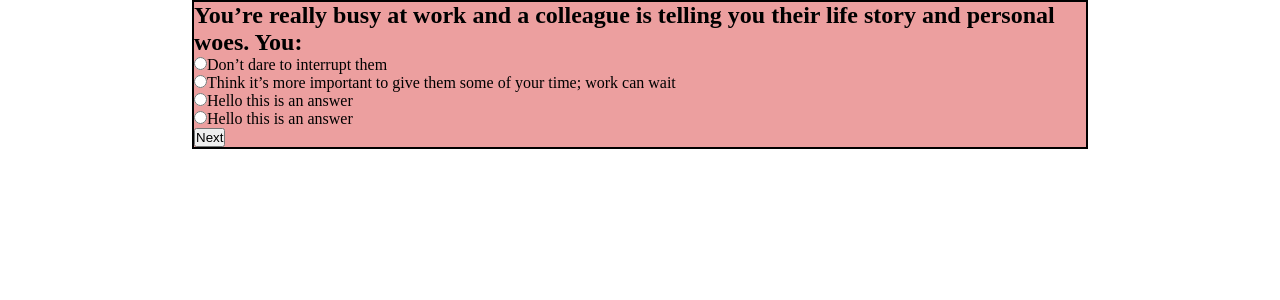
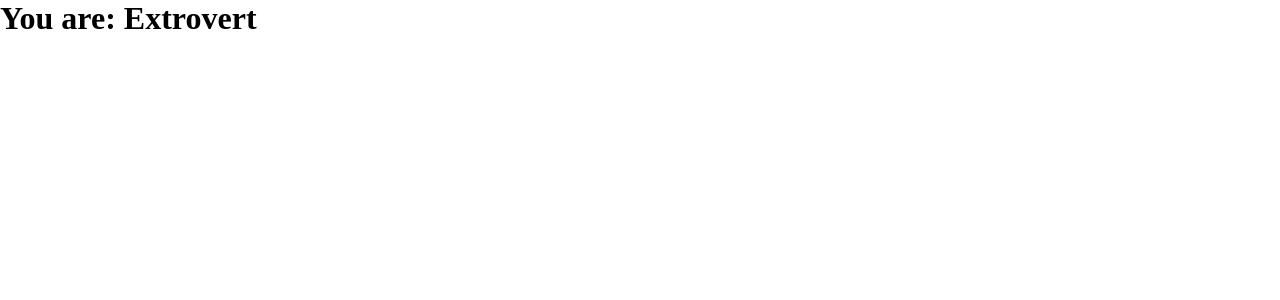
Before and after one commit to medaminedev66/introvert-or-extrovert-client, a React (Create React App) app: page /result_page/1 in a window 1280 px wide. Shown: the top 300 px of the page. Built offline with nearby package versions, Linux system fonts and the light colour scheme; the HTML template or start-up script is replaced by a standard one.

Commit message:
Work on the result page and analyzeResult method

```diff
--- a/package.json
+++ b/package.json
@@ -8,6 +8,7 @@
     "@testing-library/user-event": "^13.5.0",
     "react": "^18.2.0",
     "react-dom": "^18.2.0",
+    "react-router-dom": "^6.3.0",
     "react-scripts": "5.0.1",
     "web-vitals": "^2.1.4"
   },
--- a/src/App.js
+++ b/src/App.js
@@ -1,10 +1,18 @@
+import { BrowserRouter, Route, Routes } from 'react-router-dom';
 import './App.css';
 import Questions from './components/Questions';
+import ResultPage from './pages/ResultPage';
+
 
 function App() {
   return (
     <div>
-      <Questions />
+      <BrowserRouter>
+        <Routes>
+          <Route path="/" element={<Questions />} />
+          <Route path="/result_page/:result" element={<ResultPage />} />
+        </Routes>
+      </BrowserRouter>
     </div>
   );
 }
--- a/src/components/Questions.js
+++ b/src/components/Questions.js
@@ -1,11 +1,14 @@
 import React, { useState } from 'react';
+import { useNavigate } from 'react-router-dom';
 import Answer from './Answer';
 import Question from './Question';
 import Iterator from './Iterator';
 
+
 function Questions() {
   const [index, setIndex] = useState(0);
   const [answers, setAnswers] = useState({});
+  const navigate = useNavigate();
 
   const questions = [
     {
@@ -96,7 +99,15 @@ function Questions() {
   };
 
   const analyzeResults = (correctAnswers, wrongAnswers) => {
-
+    let result = 0
+    if(correctAnswers === wrongAnswers){
+      result = 0
+    } else if (correctAnswers > wrongAnswers) {
+      result = 1;
+    } else {
+      result = -1;
+    }
+    navigate(`/result_page/${result}`);
   };
 
   const getResult = () => {
@@ -114,6 +125,8 @@ function Questions() {
       `Correct Answers: ${countCorrectAnswers}`,
       `Wrong Answers: ${countWrongAnswers}`,
     );
+
+    analyzeResults(countCorrectAnswers, countWrongAnswers);
   };
 
   return (
--- /dev/null
+++ b/src/pages/ResultPage.js
@@ -0,0 +1,18 @@
+import React from 'react';
+import { useParams } from 'react-router-dom';
+
+const ResultPage = () => {
+  let params = useParams();
+  let result = ""
+  if (params.result === "0") {
+    result = '50% Extrovert 50% Introvert';
+  } else if (params.result === "1") {
+    result = 'Extrovert';
+  } else {
+    result = 'Introvert';
+  }
+
+  return ( <h1>You are: {result}</h1> );
+}
+
+export default ResultPage;
```
Also changed, not shown: 1 other file (tests, documents, lock files or other folders).
